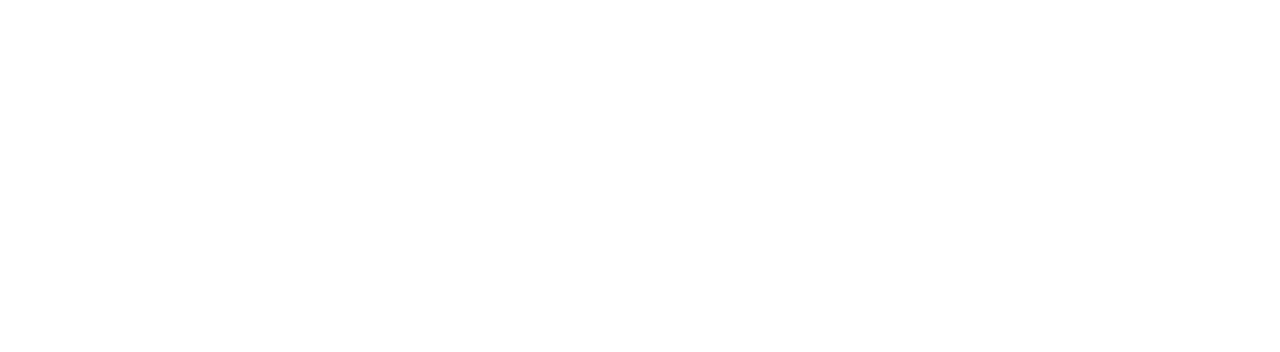
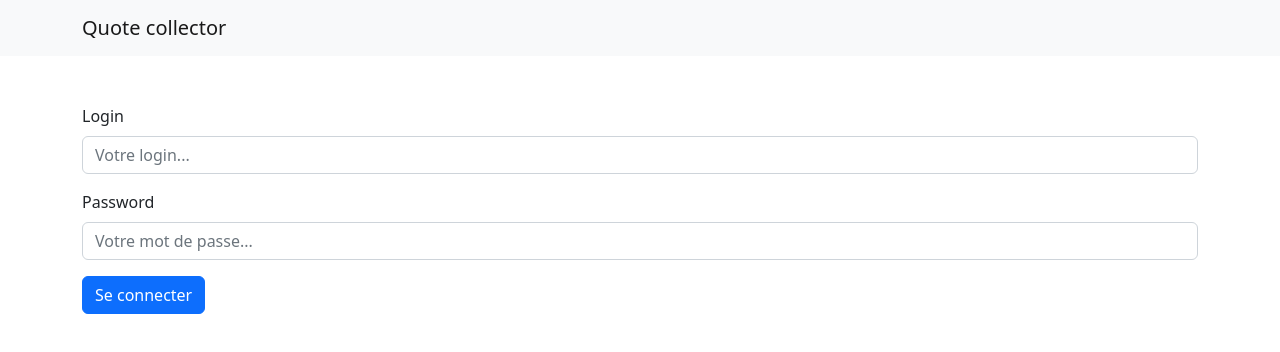
Before and after one commit to nadiageet/playground, a React (Create React App) app in the folder webapp/quote-reactjs/: page /login in a window 1280 px wide. Shown: the top 352 px of the page. Built offline with nearby package versions, Linux system fonts and the light colour scheme.

Commit message:
react router with secured home and login

```diff
--- a/webapp/quote-reactjs/package.json
+++ b/webapp/quote-reactjs/package.json
@@ -10,8 +10,12 @@
     "@types/node": "^16.18.18",
     "@types/react": "^18.0.28",
     "@types/react-dom": "^18.0.11",
+    "axios": "^1.3.4",
+    "bootstrap": "^5.2.3",
     "react": "^18.2.0",
+    "react-bootstrap": "^2.7.2",
     "react-dom": "^18.2.0",
+    "react-router-dom": "^6.10.0",
     "react-scripts": "5.0.1",
     "typescript": "^4.9.5",
     "web-vitals": "^2.1.4"
--- a/webapp/quote-reactjs/src/App.tsx
+++ b/webapp/quote-reactjs/src/App.tsx
@@ -1,11 +1,43 @@
-import React from 'react';
+import React, {useState} from 'react';
 import './App.css';
+import AppNavbar from "./components/navbar";
+import LoginForm from "./auth/LoginForm";
+import Container from "react-bootstrap/Container";
+import {BrowserRouter as Router, Route, Routes} from 'react-router-dom';
+import Secured from "./components/Secured";
+import ProtectedRoute from "./auth/ProtectedRoute";
 
 function App() {
+
+    const [isAuthenticated, setAuthenticated] = useState(!!localStorage.getItem("react-jwt"));
+
+
+    function handleLogin() {
+        console.log("user login !")
+        setAuthenticated(true);
+    }
+
     return (
         <div className="App">
-            <header className="App-header">
-            </header>
+            <AppNavbar></AppNavbar>
+            <Container>
+                <Router>
+                    <Routes>
+                        <Route path={"/login"}
+                               element={
+                                   <LoginForm onSuccessfullyLogin={handleLogin}/>
+                               }>
+                        </Route>
+                        <Route path={"/"} element={
+                            <ProtectedRoute isAuthenticated={isAuthenticated}>
+                                <Secured></Secured>
+                            </ProtectedRoute>
+                        }>
+                        </Route>
+                        <Route path="*" element={<p>There's nothing here: 404!</p>}/>
+                    </Routes>
+                </Router>
+            </Container>
         </div>
     );
 }
--- /dev/null
+++ b/webapp/quote-reactjs/src/auth/LoginForm.tsx
@@ -0,0 +1,62 @@
+import Button from 'react-bootstrap/Button';
+
+import Form from 'react-bootstrap/Form';
+import {useState} from "react";
+import axios from "axios";
+import {LoginJwtResponse} from "./LoginJwtResponse";
+import {useNavigate} from "react-router-dom";
+
+
+interface LoginFormProps {
+    onSuccessfullyLogin: () => void
+}
+
+export default function LoginForm({onSuccessfullyLogin}: LoginFormProps) {
+    const [userName, setUserName] = useState('');
+    const [password, setPassword] = useState('');
+
+    const navigate = useNavigate();
+
+    async function handleSubmit(event: any) {
+        event.preventDefault();
+        console.log("Submitted", userName, password);
+
+        try {
+            const response = await axios.post<LoginJwtResponse>('http://localhost:8080/api/v1/auth/login', {
+                userName,
+                password
+            });
+            const data: LoginJwtResponse = response.data;
+            localStorage.setItem("react-jwt", data.jwt);
+            console.log(response.data);
+            onSuccessfullyLogin();
+            navigate("/");
+        } catch (e: any) {
+            if (e.response.status === 403) {
+                alert("bad username / password");
+            }
+            console.error(e);
+        }
+
+
+    }
+
+    return (
+        <Form onSubmit={handleSubmit}>
+            <Form.Group className="mb-3" controlId="formBasicEmail">
+                <Form.Label>Login</Form.Label>
+                <Form.Control onChange={e => setUserName(e.target.value)} placeholder="Votre login..."/>
+            </Form.Group>
+
+            <Form.Group className="mb-3" controlId="formBasicPassword">
+                <Form.Label>Password</Form.Label>
+                <Form.Control onChange={e => setPassword(e.target.value)} type="password"
+                              placeholder="Votre mot de passe..."/>
+            </Form.Group>
+
+            <Button type={"submit"}>Se connecter</Button>
+
+        </Form>);
+
+
+}
--- /dev/null
+++ b/webapp/quote-reactjs/src/auth/LoginJwtResponse.tsx
@@ -0,0 +1,5 @@
+export type LoginJwtResponse = {
+    jwt: string,
+    roles: string[],
+    userName: string
+};
--- /dev/null
+++ b/webapp/quote-reactjs/src/auth/ProtectedRoute.tsx
@@ -0,0 +1,21 @@
+import React from 'react';
+import {Navigate} from 'react-router-dom';
+
+interface PrivateRouteProps {
+
+    isAuthenticated: boolean,
+    children: any
+}
+
+function ProtectedRoute({
+                            isAuthenticated,
+                            children,
+                        }: PrivateRouteProps) {
+    if (!isAuthenticated) {
+        return <Navigate to={"/login"}/>
+    } else {
+        return children;
+    }
+}
+
+export default ProtectedRoute;
--- /dev/null
+++ b/webapp/quote-reactjs/src/components/Secured.tsx
@@ -0,0 +1,3 @@
+export default function Secured() {
+    return <div>Authorized access to this secure resource</div>
+};
--- /dev/null
+++ b/webapp/quote-reactjs/src/components/navbar.tsx
@@ -0,0 +1,16 @@
+import Container from 'react-bootstrap/Container';
+import Navbar from 'react-bootstrap/Navbar';
+
+function AppNavbar() {
+    return (
+        <>
+            <Navbar bg="light" variant="light" className={"mb-5"}>
+                <Container>
+                    <Navbar.Brand>Quote collector</Navbar.Brand>
+                </Container>
+            </Navbar>
+        </>
+    );
+}
+
+export default AppNavbar;
--- a/webapp/quote-reactjs/src/index.tsx
+++ b/webapp/quote-reactjs/src/index.tsx
@@ -1,6 +1,7 @@
 import React from 'react';
 import ReactDOM from 'react-dom/client';
 import './index.css';
+import 'bootstrap/dist/css/bootstrap.min.css';
 import App from './App';
 import reportWebVitals from './reportWebVitals';
 
```
Also changed, not shown: 2 other files (tests, documents, lock files or other folders).
